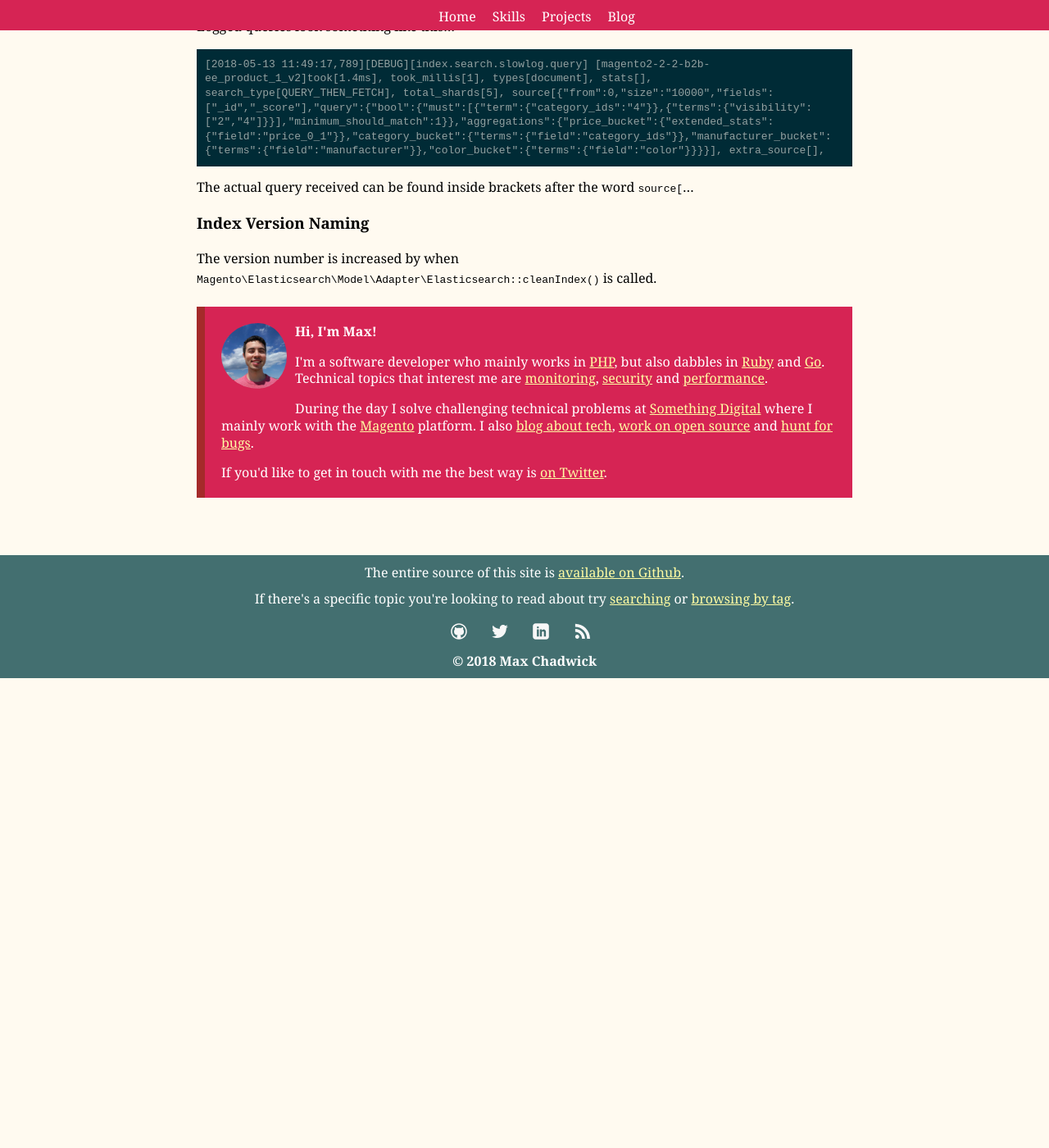
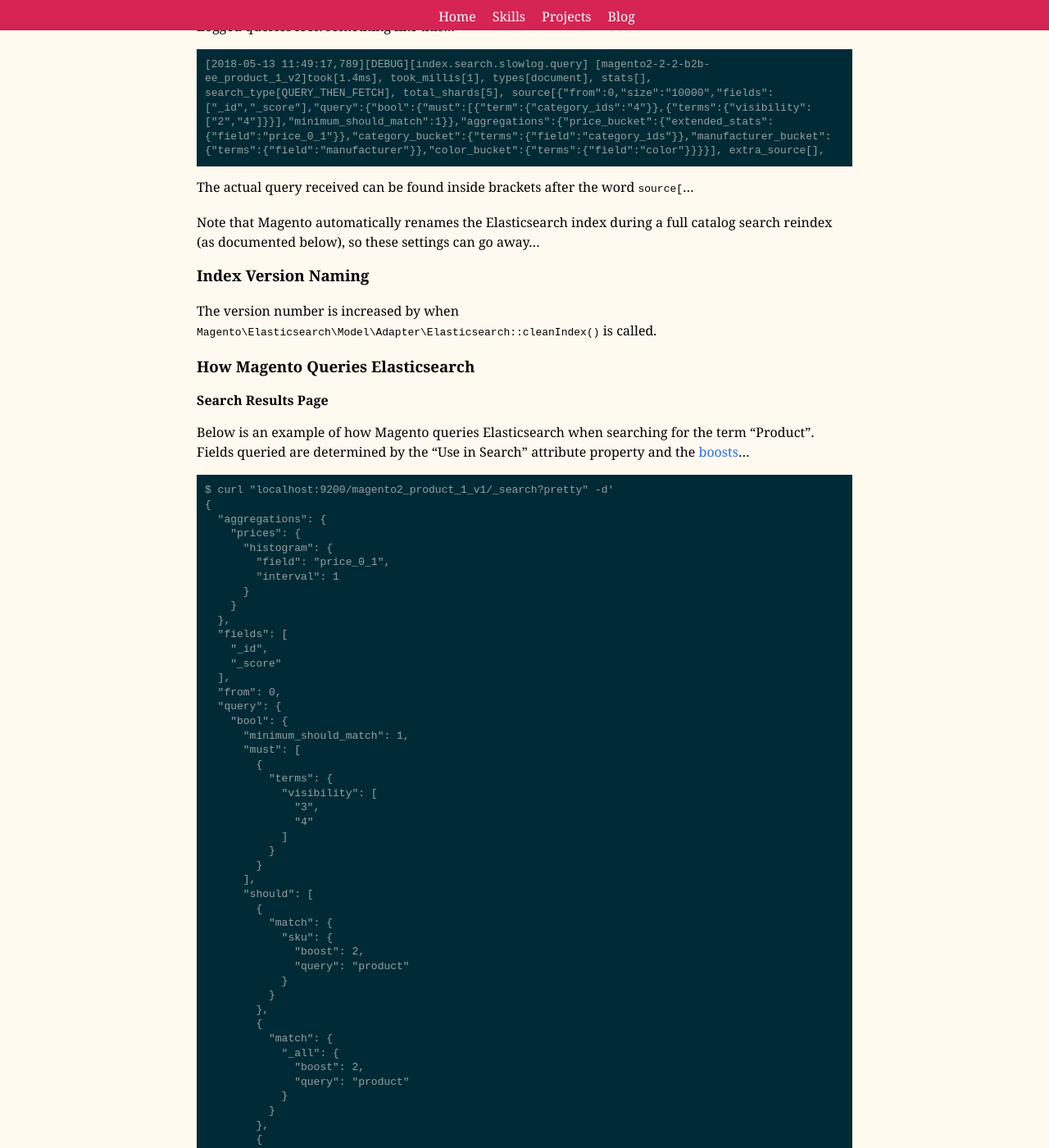
Before and after one commit to mpchadwick/mpchadwick.github.io, a Jekyll site: the page built from _posts/2018-01-09-magento-2-elasticsearch-notes.md, in a window 1280 px wide and 1400 px high, scrolled down 2955 px. Shown: the whole window at 82% size. Built offline with Jekyll 4.4.1, drawn with Linux system fonts in a browser that asks for light colours; comment, search, counter and statistics services are not loaded; before the commit the page ends 3782 px from its top, so only the background shows below that; some of the changed text lies outside the part shown.

Commit message:
Add some more notes

````diff
--- a/_posts/2018-01-09-magento-2-elasticsearch-notes.md
+++ b/_posts/2018-01-09-magento-2-elasticsearch-notes.md
@@ -168,6 +168,123 @@ Logged queries look something like this...
 
 The actual query received can be found inside brackets after the word `source[`...
 
+Note that Magento automatically renames the Elasticsearch index during a full catalog search reindex (as documented below), so these settings can go away...
+
 ### Index Version Naming
 
 The version number is increased by when `Magento\Elasticsearch\Model\Adapter\Elasticsearch::cleanIndex()` is called.
+
+### How Magento Queries Elasticsearch
+
+#### Search Results Page
+
+Below is an example of how Magento queries Elasticsearch when searching for the term "Product". Fields queried are determined by the "Use in Search" attribute property and the [boosts](https://www.elastic.co/guide/en/elasticsearch/guide/current/query-time-boosting.html)...
+
+```
+$ curl "localhost:9200/magento2_product_1_v1/_search?pretty" -d'
+{
+  "aggregations": {
+    "prices": {
+      "histogram": {
+        "field": "price_0_1",
+        "interval": 1
+      }
+    }
+  },
+  "fields": [
+    "_id",
+    "_score"
+  ],
+  "from": 0,
+  "query": {
+    "bool": {
+      "minimum_should_match": 1,
+      "must": [
+        {
+          "terms": {
+            "visibility": [
+              "3",
+              "4"
+            ]
+          }
+        }
+      ],
+      "should": [
+        {
+          "match": {
+            "sku": {
+              "boost": 2,
+              "query": "product"
+            }
+          }
+        },
+        {
+          "match": {
+            "_all": {
+              "boost": 2,
+              "query": "product"
+            }
+          }
+        },
+        {
+          "match": {
+            "name": {
+              "boost": 6,
+              "query": "product"
+            }
+          }
+        },
+        {
+          "match": {
+            "description": {
+              "boost": 11,
+              "query": "product"
+            }
+          }
+        },
+        {
+          "match": {
+            "short_description": {
+              "boost": 2,
+              "query": "product"
+            }
+          }
+        },
+        {
+          "match": {
+            "manufacturer": {
+              "boost": 2,
+              "query": "product"
+            }
+          }
+        },
+        {
+          "match": {
+            "color": {
+              "boost": 2,
+              "query": "product"
+            }
+          }
+        },
+        {
+          "match": {
+            "status_value": {
+              "boost": 2,
+              "query": "product"
+            }
+          }
+        },
+        {
+          "match": {
+            "tax_class_id_value": {
+              "boost": 2,
+              "query": "product"
+            }
+          }
+        }
+      ]
+    }
+  },
+  "size": "10000"
+}
+```
````
